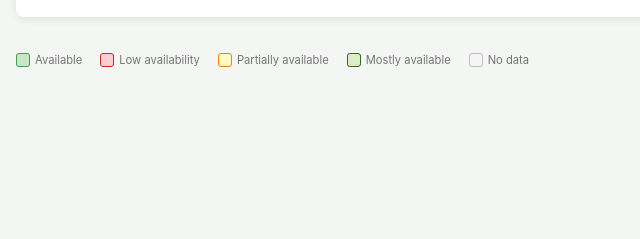
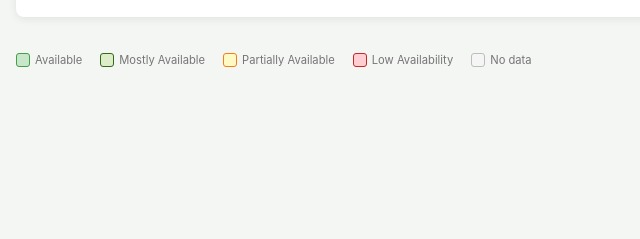
Before and after one commit to cohnga97-glitch/field-availability-tool, a website: page public/index.html in a window 1280 px wide. Shown: the part 239-478 px from the top of the page, 0-640 px from the left. Drawn offline with Linux system fonts and the light colour scheme; no server answers.

Commit message:
Reorder legend: Available → Mostly → Partially → Low → No data
Co-Authored-By: Claude Sonnet 4.6 <noreply@anthropic.com>

```diff
--- a/public/index.html
+++ b/public/index.html
@@ -83,9 +83,9 @@
   <!-- ── Legend ── -->
   <div id="legend" hidden>
     <span class="legend-item"><span class="swatch swatch--available"></span>Available</span>
-    <span class="legend-item"><span class="swatch swatch--partial-low"></span>Low availability</span>
-    <span class="legend-item"><span class="swatch swatch--partial-mid"></span>Partially available</span>
-    <span class="legend-item"><span class="swatch swatch--partial-high"></span>Mostly available</span>
+    <span class="legend-item"><span class="swatch swatch--partial-high"></span>Mostly Available</span>
+    <span class="legend-item"><span class="swatch swatch--partial-mid"></span>Partially Available</span>
+    <span class="legend-item"><span class="swatch swatch--partial-low"></span>Low Availability</span>
     <span class="legend-item"><span class="swatch swatch--unknown"></span>No data</span>
   </div>
 
```
